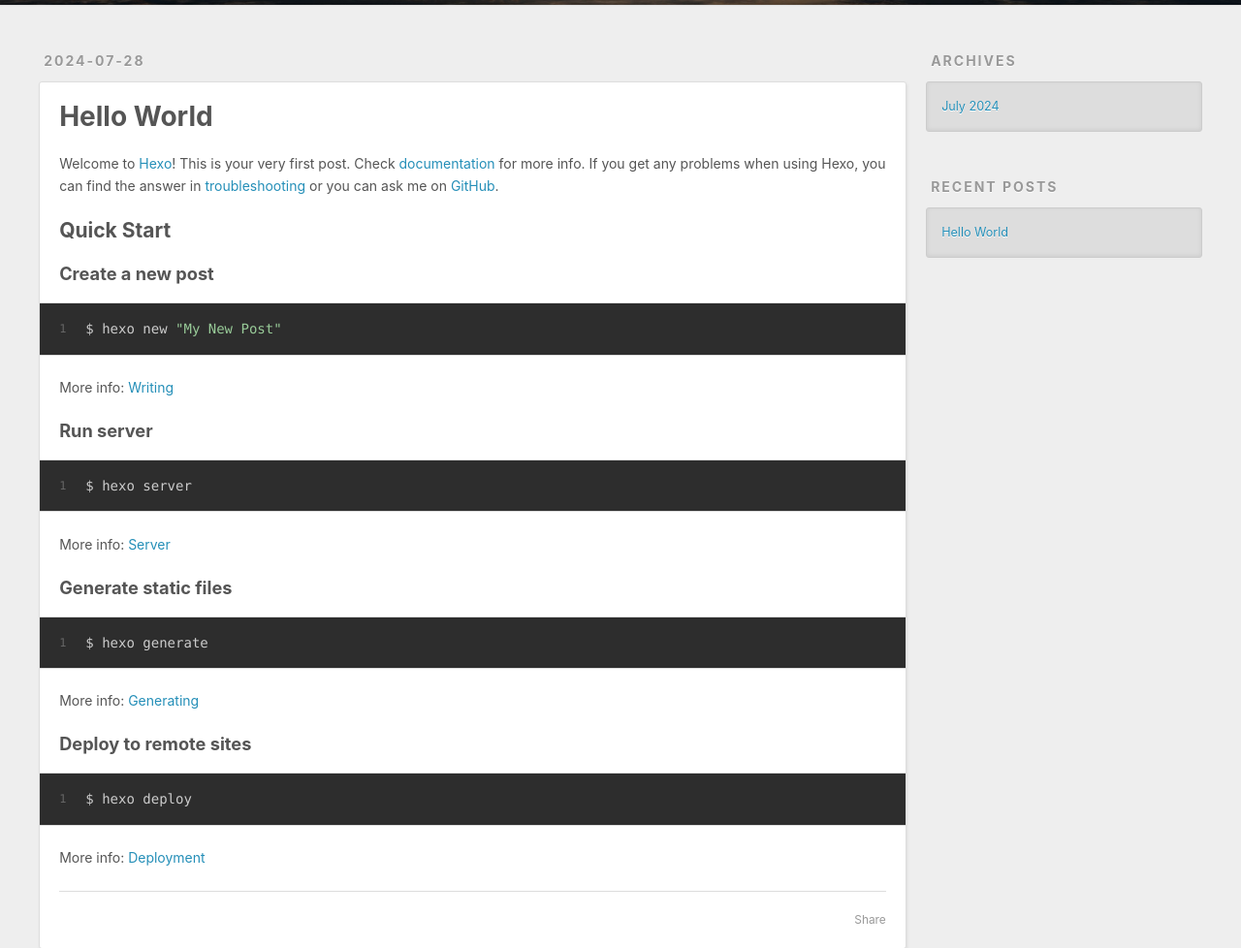
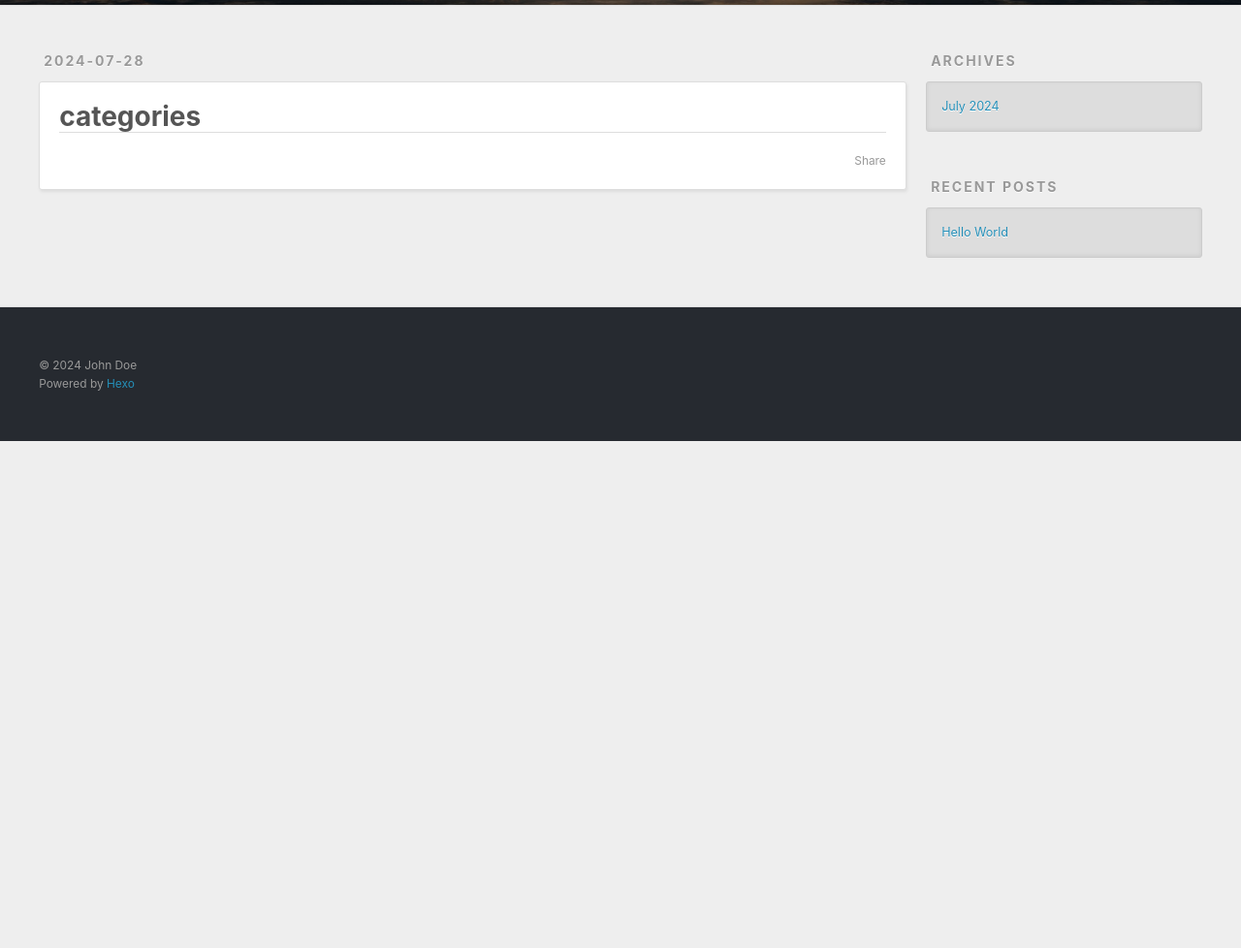
Before and after one commit to nszla/nszla.github.io, a plain HTML site: page categories/index.html in a window 1280 px wide. Shown: the part 295-1273 px from the top of the page at 97% size. After the commit the page ends 800 px from the top, so only its background shows below. Drawn offline with Linux system fonts and the light colour scheme.

Commit message:
Site updated: 2024-07-28 15:30:32

```diff
--- a/index.html
+++ b/categories/index.html
@@ -4,13 +4,15 @@
   <meta charset="utf-8">
 
 
-  <title>Hexo</title>
+  <title>categories | Hexo</title>
   <meta name="viewport" content="width=device-width, initial-scale=1, shrink-to-fit=no">
   <meta property="og:type" content="website">
-<meta property="og:title" content="Hexo">
-<meta property="og:url" content="http://example.com/index.html">
+<meta property="og:title" content="categories">
+<meta property="og:url" content="http://example.com/categories/index.html">
 <meta property="og:site_name" content="Hexo">
 <meta property="og:locale" content="en_US">
+<meta property="article:published_time" content="2024-07-28T07:25:34.000Z">
+<meta property="article:modified_time" content="2024-07-28T07:25:34.738Z">
 <meta property="article:author" content="John Doe">
 <meta name="twitter:card" content="summary">
 
@@ -67,12 +69,10 @@
 </header>
 
       <div class="outer">
-        <section id="main">
-
-    <article id="post-hello-world" class="h-entry article article-type-post" itemprop="blogPost" itemscope itemtype="https://schema.org/BlogPosting">
+        <section id="main"><article id="page-" class="h-entry article article-type-page" itemprop="blogPost" itemscope itemtype="https://schema.org/BlogPosting">
   <div class="article-meta">
-    <a href="/2024/07/28/hello-world/" class="article-date">
-  <time class="dt-published" datetime="2024-07-28T06:21:28.947Z" itemprop="datePublished">2024-07-28</time>
+    <a href="/categories/index.html" class="article-date">
+  <time class="dt-published" datetime="2024-07-28T07:25:34.000Z" itemprop="datePublished">2024-07-28</time>
 </a>
 
   </div>
@@ -82,8 +82,8 @@
       <header class="article-header">
 
 
-    <h1 itemprop="name">
-      <a class="p-name article-title" href="/2024/07/28/hello-world/">Hello World</a>
+    <h1 class="p-name article-title" itemprop="headline name">
+      categories
     </h1>
 
 
@@ -91,35 +91,20 @@
 
     <div class="e-content article-entry" itemprop="articleBody">
 
-        <p>Welcome to <a target="_blank" rel="noopener" href="https://hexo.io/">Hexo</a>! This is your very first post. Check <a target="_blank" rel="noopener" href="https://hexo.io/docs/">documentation</a> for more info. If you get any problems when using Hexo, you can find the answer in <a target="_blank" rel="noopener" href="https://hexo.io/docs/troubleshooting.html">troubleshooting</a> or you can ask me on <a target="_blank" rel="noopener" href="https://github.com/hexojs/hexo/issues">GitHub</a>.</p>
-<h2 id="Quick-Start"><a href="#Quick-Start" class="headerlink" title="Quick Start"></a>Quick Start</h2><h3 id="Create-a-new-post"><a href="#Create-a-new-post" class="headerlink" title="Create a new post"></a>Create a new post</h3><figure class="highlight bash"><table><tr><td class="gutter"><pre><span class="line">1</span><br></pre></td><td class="code"><pre><span class="line">$ hexo new <span class="string">&quot;My New Post&quot;</span></span><br></pre></td></tr></table></figure>
-
-<p>More info: <a target="_blank" rel="noopener" href="https://hexo.io/docs/writing.html">Writing</a></p>
-<h3 id="Run-server"><a href="#Run-server" class="headerlink" title="Run server"></a>Run server</h3><figure class="highlight bash"><table><tr><td class="gutter"><pre><span class="line">1</span><br></pre></td><td class="code"><pre><span class="line">$ hexo server</span><br></pre></td></tr></table></figure>
-
-<p>More info: <a target="_blank" rel="noopener" href="https://hexo.io/docs/server.html">Server</a></p>
-<h3 id="Generate-static-files"><a href="#Generate-static-files" class="headerlink" title="Generate static files"></a>Generate static files</h3><figure class="highlight bash"><table><tr><td class="gutter"><pre><span class="line">1</span><br></pre></td><td class="code"><pre><span class="line">$ hexo generate</span><br></pre></td></tr></table></figure>
-
-<p>More info: <a target="_blank" rel="noopener" href="https://hexo.io/docs/generating.html">Generating</a></p>
-<h3 id="Deploy-to-remote-sites"><a href="#Deploy-to-remote-sites" class="headerlink" title="Deploy to remote sites"></a>Deploy to remote sites</h3><figure class="highlight bash"><table><tr><td class="gutter"><pre><span class="line">1</span><br></pre></td><td class="code"><pre><span class="line">$ hexo deploy</span><br></pre></td></tr></table></figure>
-
-<p>More info: <a target="_blank" rel="noopener" href="https://hexo.io/docs/one-command-deployment.html">Deployment</a></p>
 
 
     </div>
     <footer class="article-footer">
-      <a data-url="http://example.com/2024/07/28/hello-world/" data-id="clz56hz2n00006sv48zl488e2" data-title="Hello World" class="article-share-link"><span class="fa fa-share">Share</span></a>
+      <a data-url="http://example.com/categories/index.html" data-id="clz58q7lx00003gv4cev1c1rw" data-title="categories" class="article-share-link"><span class="fa fa-share">Share</span></a>
 
 
 
     </footer>
   </div>
 
-</article>
 
 
-
-
+</article>
 
 
 </section>
```
Also changed, not shown: 2024/07/28/hello-world/index.html (+1 -1 lines).
